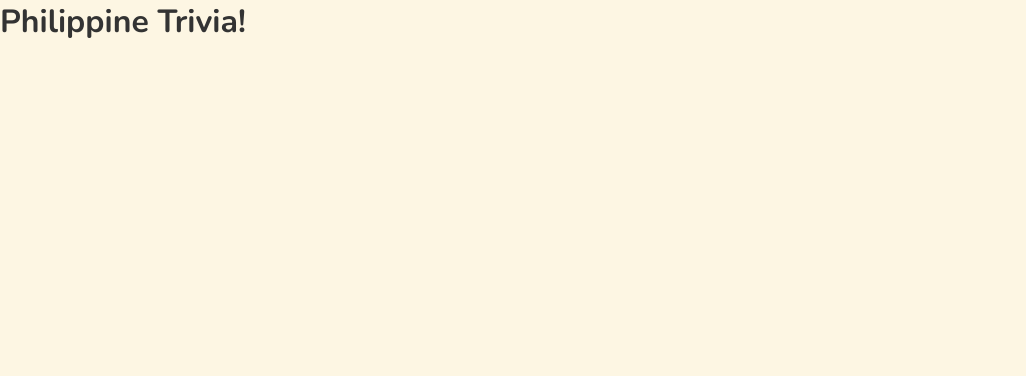
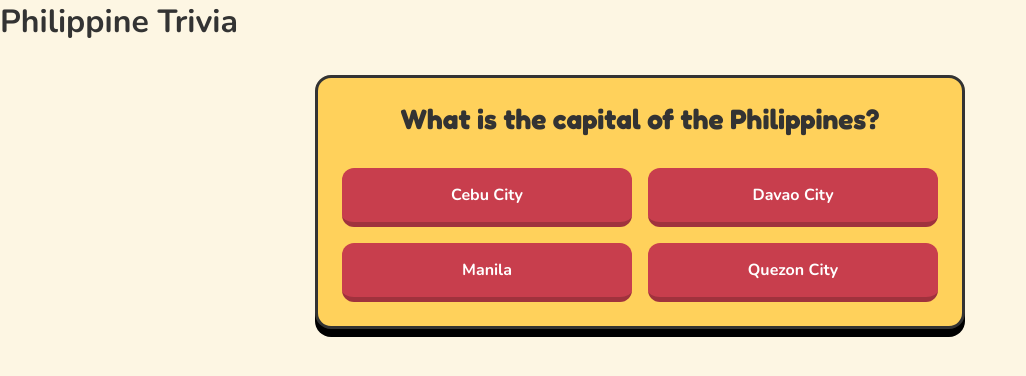
Before and after one commit to Odinman9847/philippine-trivia, a React (Vite) app: page / in a window 1280 px wide. Shown: the top 376 px of the page, without its empty margins (0-1026 px from the left). Built offline with nearby package versions, Linux system fonts and the light colour scheme.

Commit message:
feat: Build and style QuestionCard component

```diff
--- a/index.html
+++ b/index.html
@@ -7,7 +7,7 @@
     <link rel="preconnect" href="https://fonts.googleapis.com" />
     <link rel="preconnect" href="https://fonts.gstatic.com" crossorigin />
     <link
-      href="https://fonts.googleapis.com/css2?family=Nunito:ital,wght@0,200..1000;1,200..1000&display=swap"
+      href="https://fonts.googleapis.com/css2?family=Fredoka:wght@300..700&family=Nunito:ital,wght@0,200..1000;1,200..1000&display=swap"
       rel="stylesheet"
     />
 
--- a/src/App.tsx
+++ b/src/App.tsx
@@ -1,8 +1,18 @@
+import QuestionCard from './components/QuestionCard/QuestionCard';
+import { triviaQuestions } from './data/triviaData';
+
 function App() {
+  const currentQuestion = triviaQuestions[0];
+  const handleAnswer = (selectedIndex: number) => {
+    console.log('User selected answer index:', selectedIndex);
+    console.log('Correct answer index is:', currentQuestion.correctAnswerIndex);
+  };
+
   return (
-    <div>
-      <h1>Philippine Trivia!</h1>
-    </div>
+    <main>
+      <h1>Philippine Trivia</h1>
+      <QuestionCard question={currentQuestion} onAnswerSubmit={handleAnswer} />
+    </main>
   );
 }
 
--- /dev/null
+++ b/src/components/QuestionCard/QuestionCard.module.css
@@ -0,0 +1,23 @@
+.card {
+  background-color: #ffd15b;
+  border-radius: 16px;
+  border: 3px solid #333333;
+  box-shadow: 0px 8px 0px rgba(0, 0, 0, 1);
+
+  padding: 1.5rem;
+  max-width: 650px;
+  margin: 2rem auto;
+}
+
+.questionText {
+  font-family: 'Fredoka', cursive;
+  font-size: 1.75rem;
+  text-align: center;
+  margin-bottom: 2rem;
+}
+
+.optionsGrid {
+  display: grid;
+  grid-template-columns: repeat(2, 1fr);
+  gap: 1rem;
+}
--- /dev/null
+++ b/src/components/QuestionCard/QuestionCard.tsx
@@ -0,0 +1,27 @@
+import type { Question } from '../../types';
+import AnswerButton from '../AnswerButton/AnswerButton';
+import styles from './QuestionCard.module.css';
+
+interface QuestionCardProps {
+  question: Question;
+  onAnswerSubmit: (selectedAnswerIndex: number) => void;
+}
+
+const QuestionCard = ({ question, onAnswerSubmit }: QuestionCardProps) => {
+  return (
+    <div className={styles.card}>
+      <h2 className={styles.questionText}>{question.questionText}</h2>
+      <div className={styles.optionsGrid}>
+        {question.options.map((optionText, index) => (
+          <AnswerButton
+            key={index}
+            text={optionText}
+            onClick={() => onAnswerSubmit(index)}
+          />
+        ))}
+      </div>
+    </div>
+  );
+};
+
+export default QuestionCard;
```
